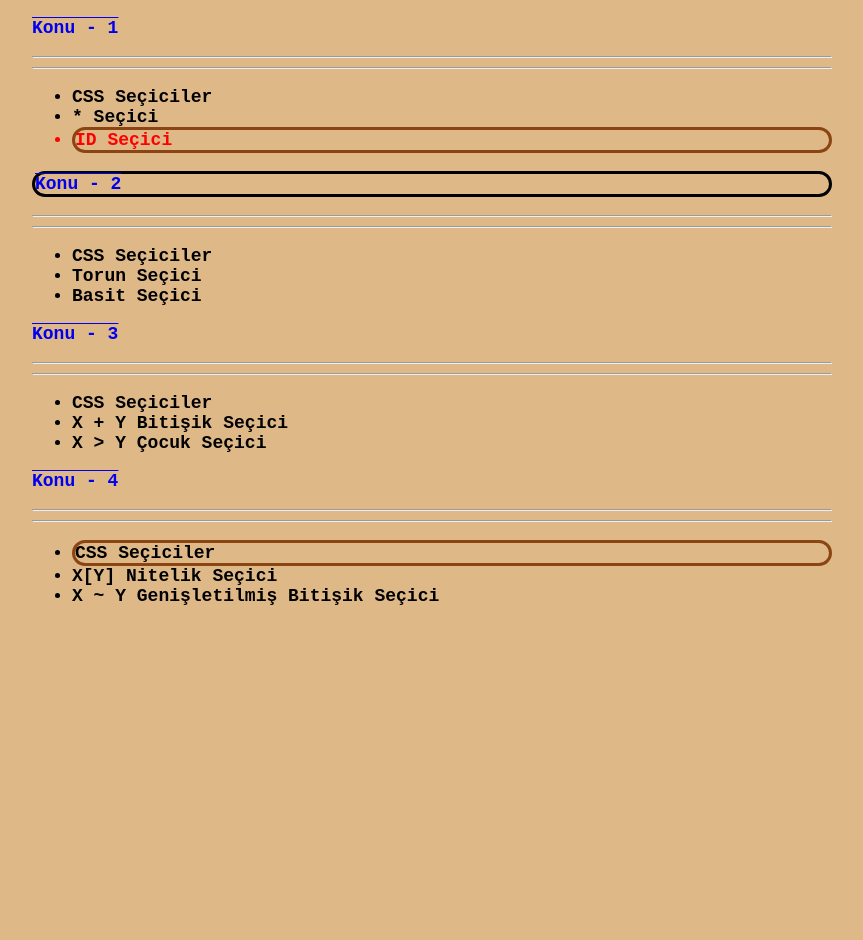
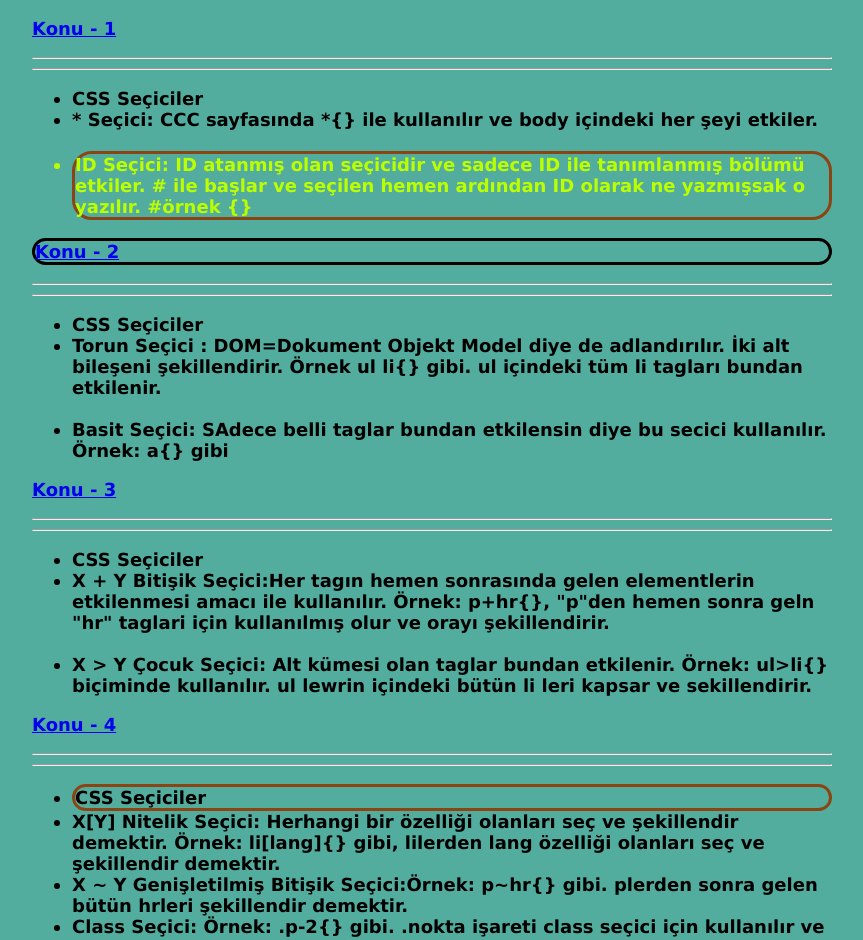
Before and after one commit to Afkre/CSS_Class, a plain HTML site: page index.html in a window 1280 px wide. Shown: the whole page, without its empty margins (208-1071 px from the left). Before the commit the page ends 800 px from the top, so only its background shows below. Drawn offline with Linux system fonts and the light colour scheme.

Commit message:
Seçicilere açıklama ilave ettim.

```diff
--- a/index.html
+++ b/index.html
@@ -16,8 +16,9 @@
       <hr />
       <ul>
         <li>CSS Seçiciler</li>
-        <li>* Seçici</li>
-        <li lang="" id="kimlik">ID Seçici</li>
+        <li>* Seçici: CCC sayfasında *{} ile kullanılır ve body içindeki her şeyi etkiler. </li>
+        <br>
+        <li lang="" id="kimlik">ID Seçici: ID atanmış olan seçicidir ve  sadece ID ile tanımlanmış bölümü etkiler. # ile başlar ve seçilen  hemen ardından ID olarak ne yazmışsak o yazılır. #örnek {} </li>
       </ul>
       <p class="p-2">
         <a href="#">Konu - 2</a>
@@ -26,8 +27,9 @@
       <hr />
       <ul class="liste">
         <li>CSS Seçiciler</li>
-        <li>Torun Seçici</li>
-        <li>Basit Seçici</li>
+        <li>Torun Seçici : DOM=Dokument Objekt Model diye de adlandırılır. İki alt bileşeni şekillendirir. Örnek ul li{} gibi. ul içindeki tüm li tagları bundan etkilenir. </li>
+        <br>
+        <li>Basit Seçici: SAdece belli taglar bundan etkilensin diye bu secici kullanılır. Örnek:  a{} gibi</li>
       </ul>
       <p class="p-3">
         <a href="#">Konu - 3</a>
@@ -36,8 +38,9 @@
       <hr />
       <ul>
         <li>CSS Seçiciler</li>
-        <li>X + Y Bitişik Seçici</li>
-        <li>X > Y Çocuk Seçici</li>
+        <li>X + Y Bitişik Seçici:Her tagın hemen sonrasında gelen elementlerin etkilenmesi amacı ile kullanılır. Örnek: p+hr{}, "p"den hemen sonra geln "hr" taglari için kullanılmış olur ve orayı şekillendirir.  </li>
+        <br>
+        <li>X > Y Çocuk Seçici: Alt kümesi olan taglar bundan etkilenir. Örnek:  ul>li{} biçiminde kullanılır. ul lewrin içindeki bütün li leri kapsar ve sekillendirir.</li>
       </ul>
       <p class="p-4">
         <a href="#">Konu - 4</a>
@@ -46,8 +49,11 @@
       <hr />
       <ul>
         <li lang="">CSS Seçiciler</li>
-        <li>X[Y] Nitelik Seçici</li>
-        <li>X ~ Y Genişletilmiş Bitişik Seçici</li>
+        <li>X[Y] Nitelik Seçici: Herhangi bir özelliği olanları seç ve şekillendir demektir. Örnek: li[lang]{} gibi, lilerden lang özelliği olanları seç ve şekillendir demektir.
+             </li>
+        <li>X ~ Y Genişletilmiş Bitişik Seçici:Örnek: p~hr{} gibi. plerden sonra gelen bütün hrleri şekillendir demektir. </li>
+        <li>Class Seçici: Örnek: .p-2{} gibi. .nokta işareti class seçici için kullanılır ve  </li>
+      </ul>
       </ul>
     </div>
   </body>
--- a/style.css
+++ b/style.css
@@ -4,18 +4,18 @@
     margin: 0px auto;
   }
   body {
-    background-color: burlywood;
+    background-color: rgb(82, 173, 158);
     font-size: 18px;
     font-weight: 700;
   }
   /*Tüm Elementleri Seçer*/
   * {
-    font-family: "Courier New", Courier, monospace;
+    font-family: "Verdana", Courier, monospace;
   }
   /*ID Seçici*/
   #kimlik {
-    color: red;
-    border: 1px solid black;
+    color: rgb(187, 255, 0);
+    border: 1px solid rgb(0, 0, 0);
   }
   /*Torun Seçici*/
   /*ul li {
@@ -24,7 +24,7 @@
   }*/
   /*Basit Seçici*/
   a {
-    text-decoration: overline;
+    text-decoration: underline;
   }
   /*Bitişik Seçici*/
   p + hr {
```
Also changed, not shown: 1 other file.
